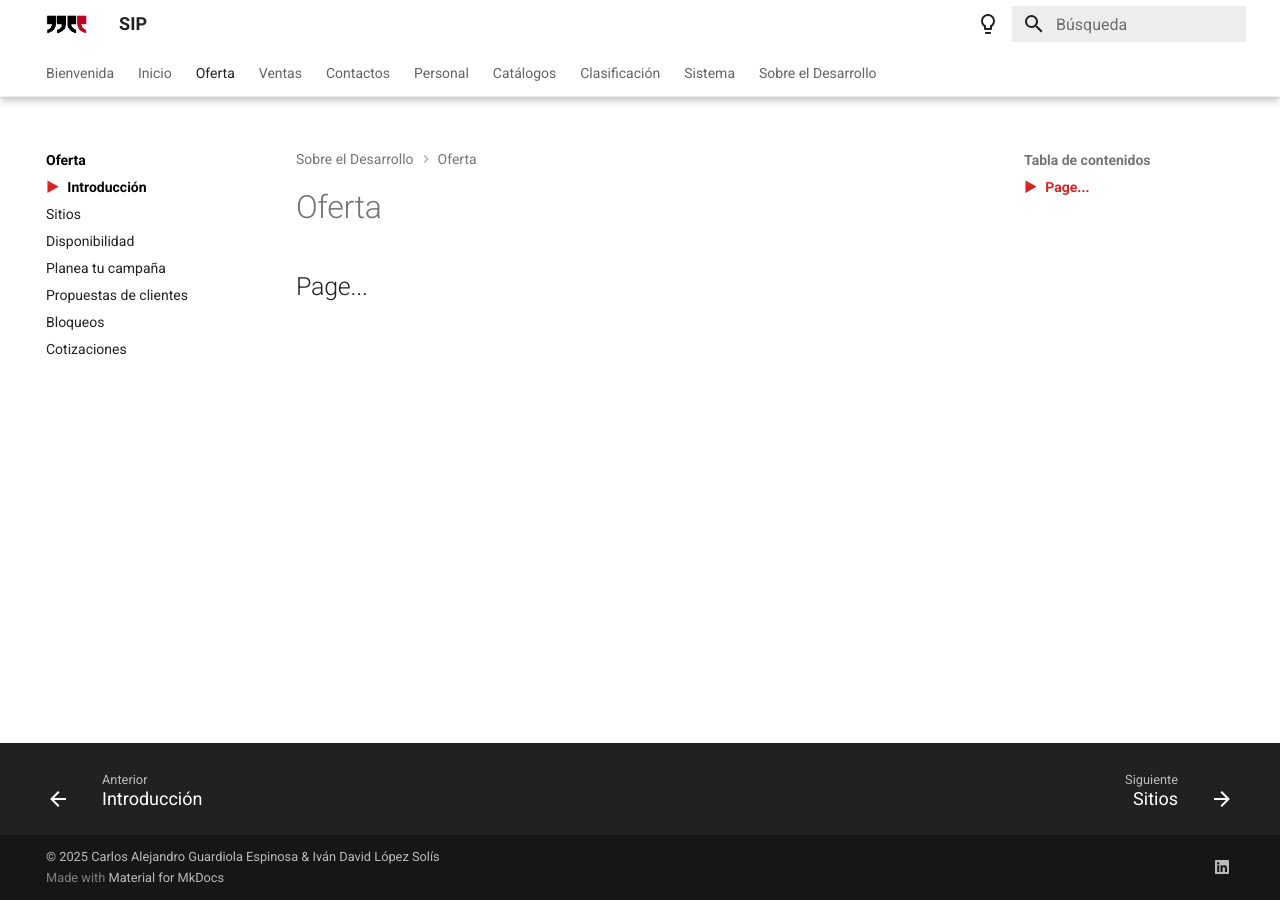
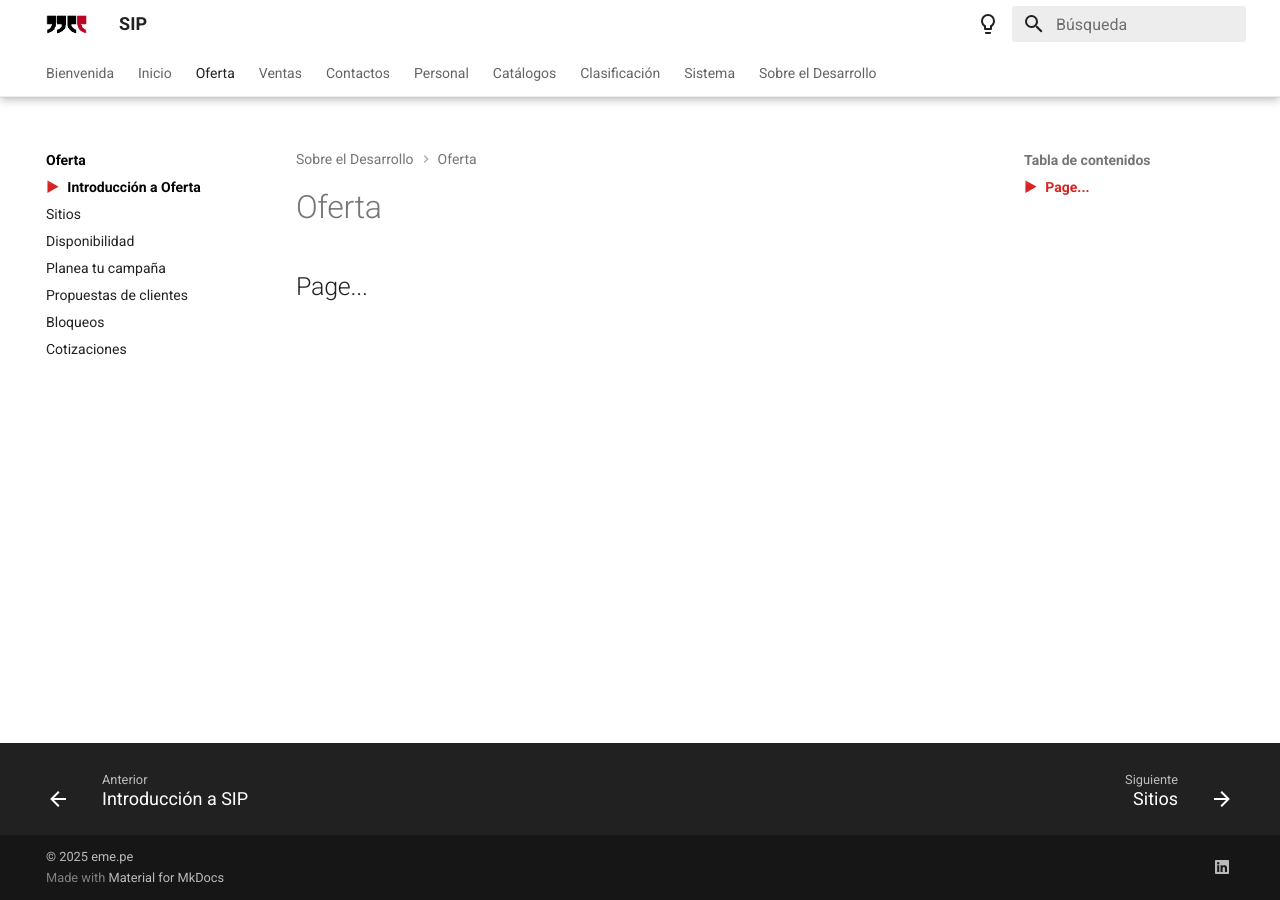
Before and after one commit to SmolBam-git/mkdocs-material-sipdoc, an MkDocs documentation site: the page built from docs/oferta.md, in a window 1280 px wide. Built offline with MkDocs 1.6.1 and Material for MkDocs 9.7.7, drawn with Linux system fonts in a browser that asks for light colours.

Commit message:
some nav changes

```diff
--- a/mkdocs.yml
+++ b/mkdocs.yml
@@ -73,9 +73,9 @@ markdown_extensions:
 nav:
   - Bienvenida: bienvenida.md
   - Inicio:
-    - Introducción: inicio.md
+    - Introducción a SIP: inicio.md
   - Oferta:
-    - Introducción: oferta.md
+    - Introducción a Oferta: oferta.md
     - Sitios: oferta/sitios.md
     - Disponibilidad: oferta/disponibilidad.md
     - Planea tu campaña: oferta/planea.md
@@ -83,14 +83,14 @@ nav:
     - Bloqueos: oferta/bloqueos.md
     - Cotizaciones: oferta/cotizaciones.md
   - Ventas:
-    - Introducción: ventas.md
+    - Introducción a Ventas: ventas.md
     - Análisis Financieros: ventas/analisis.md
     - Testigos: ventas/testigos.md
     - Objetivos Vendadores: ventas/objetivos.md
     - Ordenes de venta: ventas/ordenes.md
     - Operaciones: ventas/operaciones.md
   - Contactos:
-    - Introducción: contactos.md
+    - Introducción a Contactos: contactos.md
     - Clientes: contactos/clientes.md
     - Asociar Cliente a Vendedor: contactos/asociar.md
     - Convenios: contactos/convenios.md
@@ -98,11 +98,11 @@ nav:
     - Agencias: contactos/agencias.md
     - Tarifas: contactos/tarifas.md
   - Personal:
-    - Introducción: personal.md
+    - Introducción a Personal: personal.md
     - Empleados: personal/empleados.md
     - Cuadrillas: personal/cuadrillas.md
   - Catálogos:
-    - Introducción: catalogos.md
+    - Introducción a Catálogos: catalogos.md
     - Sectores: catalogos/sectores.md
     - Tipos de clientes: catalogos/t_clientes.md
     - Tipos de proveedores: catalogos/t_proveedores.md
@@ -115,11 +115,11 @@ nav:
     - Ciudades: catalogos/ciudades.md
     - Estructuras: catalogos/estructuras.md
   - Clasificación:
-    - Introducción: clasificacion.md
+    - Introducción a Clasificación: clasificacion.md
     - Plataformas de sitios: clasificacion/plataformas.md
     - Clasificación de sitios: clasificacion/clasificacion.md
   - Sistema:
-    - Introducción: sistema.md
+    - Introducción a Sistema: sistema.md
     - Configuración: sistema/config.md
     - Usuarios: sistema/users.md
   - Sobre el Desarrollo: index.md
@@ -129,8 +129,4 @@ nav:
 
 
 copyright:  |
-  &copy; 2025 <a href="https://www.linkedin.com/in/carlos-guardiola-espinosa/" target="_blank" rel="noopener">Carlos Alejandro Guardiola Espinosa</a>
-
-  <a>   &   </a>
-
-  <a href="https://github.com/SmolBam-git" target="_blank" rel="noopener">Iván David López Solís</a>
+  &copy; 2025 <a href="https://www.emepeweb.com/" target="_blank" rel="noopener">eme.pe</a>
```
Also changed, not shown: docs/assets/sitioDashboard.png (added).
